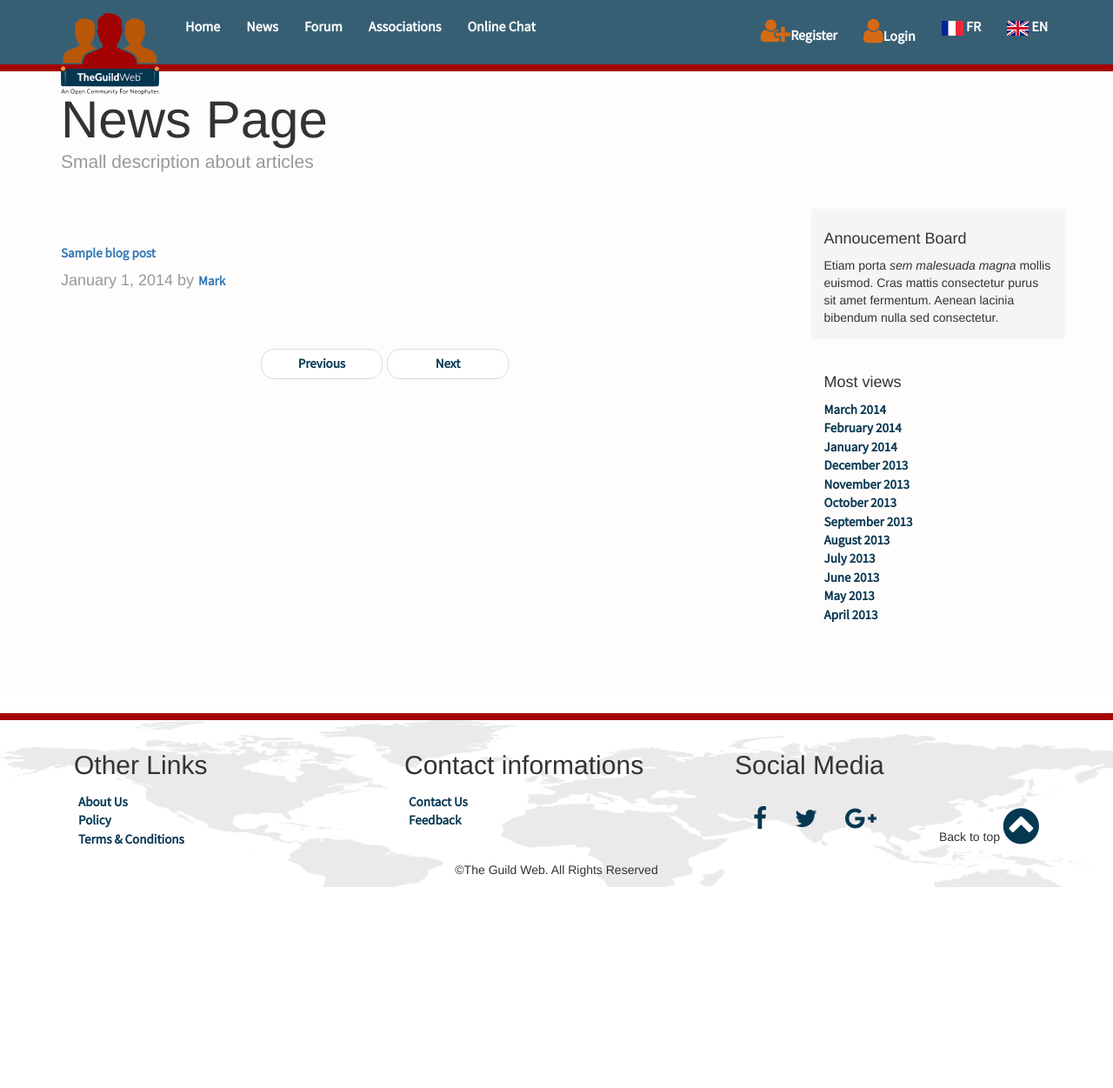
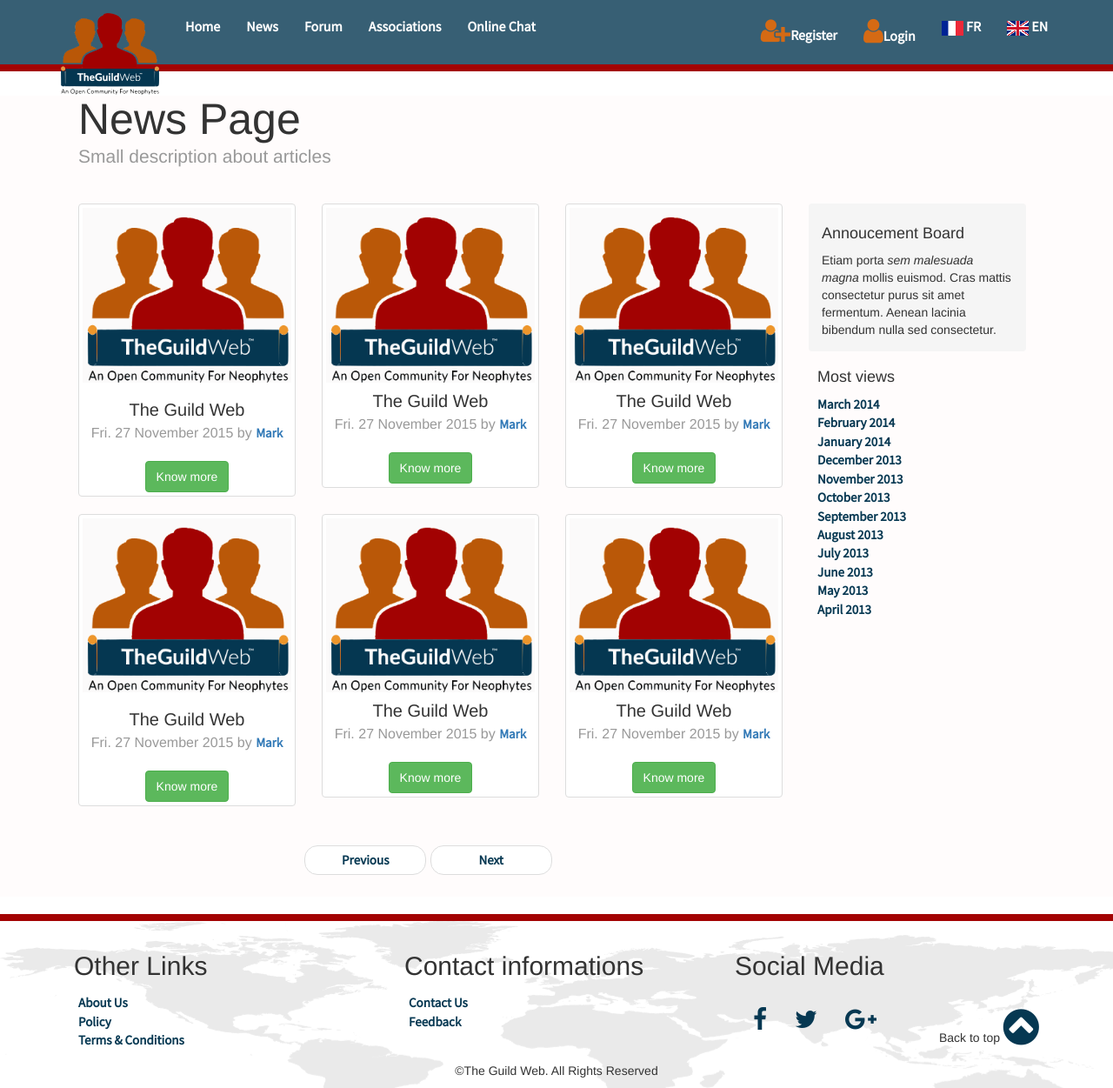
Before and after one commit to ZwaConnection/TheGuildWeb, a Django app: page /news/ in a window 1280 px wide. Shown: the whole page at 87% size. Before the commit the page ends 1020 px from the top, so only its background shows below. Run offline with Django 3.2, Linux system fonts and the light colour scheme; parts of the project's set-up code (start-up, migrations or seed data) failed here and were passed over; some libraries are stand-ins or nearby versions.

Commit message:
News page design

```diff
--- a/TheGuildWeb/settings.py
+++ b/TheGuildWeb/settings.py
@@ -25,7 +25,7 @@ SECRET_KEY = 'd&yiuzv@zlxdd_3i((s=1d$9w+885(y0yfor&7sj^50g)w&2&z'
 # SECURITY WARNING: don't run with debug turned on in production!
 DEBUG = True
 
-ALLOWED_HOSTS = []
+ALLOWED_HOSTS = ["192.168.0.12"]
 
 
 # Application definition
--- a/apps/main/static/css/custom.css
+++ b/apps/main/static/css/custom.css
@@ -75,7 +75,6 @@ a-color li{
     transform: scale(1.05);
   }
   #menu a:focus,
-  #menu a:active,
   #menu a:active {
       color: black;
       background-color: #0676b0;
@@ -188,13 +187,12 @@ a-color li{
  */
 
 .blog-header {
-  padding-top: 75px;
   padding-bottom: 20px;
 }
 .blog-title {
   margin-top: 30px;
   margin-bottom: 0;
-  font-size: 60px;
+  font-size: 50px;
   font-weight: normal;
 }
 .blog-description {
@@ -206,14 +204,14 @@ a-color li{
  */
 
 .blog-main {
-  font-size: 18px;
+  font-size: 16px;
   line-height: 1.5;
 }
 
 /* Sidebar modules for boxing content */
 .sidebar-module {
-  padding: 15px;
-  margin: 0 -15px 15px;
+  padding: 10px;
+
 }
 .sidebar-module-inset {
   padding: 15px;
@@ -247,15 +245,16 @@ a-color li{
 }
 .blog-post-title {
   margin-bottom: 5px;
-  font-size: 40px;
+  font-size: 20px;
 }
 .blog-post-meta {
   margin-bottom: 20px;
   color: #999;
 }
 /*Article Design*/
-.article{
-    margin-top:100px;
+.body{
+    margin-top:110px;
     padding-left: 80px;
-    padding-right: 130px;
+    padding-right: 100px;
+    margin-left: 10px;
   }
--- a/apps/main/templates/app/news.html
+++ b/apps/main/templates/app/news.html
@@ -1,9 +1,9 @@
 {% extends 'app/base.html' %}
-
+{% load staticfiles%}
 {% block title %}News{% endblock %}
 
 {% block content %}
-<div class="container">
+<div class="body">
 
      <div class="blog-header">
        <h1 class="blog-title">News Page</h1>
@@ -12,15 +12,59 @@
 
      <div class="row">
 
-       <div class="col-sm-8 blog-main">
-
-         <div class="blog-post">
-           <h2 class="blog-post-title"><a href="{%url 'main:article_page'%}">Sample blog post</a></h2>
-           <p class="blog-post-meta">January 1, 2014 by <a href="#">Mark</a></p>
-
-
-         </div><!-- /.blog-post -->
-
+       <div class="col-sm-9 blog-main">
+    <div class="row text-center">
+   <div class="col-sm-4">
+     <div class="thumbnail">
+       <img src="{%static "img/logo.png"%}" alt="" width="400" height="300">
+       <h2 class="blog-post-title">The Guild Web</h2>
+       <p class="blog-post-meta">Fri. 27 November 2015 by <a href="#">Mark</a></p>
+       <button class="btn btn-success"><a href="{%url 'main:article_page'%}"></a>Know more</button>
+     </div>
+   </div>
+   <div class="col-sm-4">
+   <div class="thumbnail">
+     <img src="{%static "img/logo.png"%}" alt="" width="400" height="300">
+     <h4 class="blog-post-title">The Guild Web</h4>
+     <p class="blog-post-meta">Fri. 27 November 2015 by <a href="#">Mark</a></p>
+     <button class="btn btn-success"><a href="{%url 'main:article_page'%}"></a>Know more</button>
+   </div>
+ </div>
+ <div class="col-sm-4">
+ <div class="thumbnail">
+   <img src="{%static "img/logo.png"%}" alt="" width="400" height="300">
+   <h4 class="blog-post-title">The Guild Web</h4>
+   <p class="blog-post-meta">Fri. 27 November 2015 by <a href="#">Mark</a></p>
+   <button class="btn btn-success"><a href="{%url 'main:article_page'%}"></a>Know more</button>
+ </div>
+</div>
+ </div>
+ <div class="row text-center">
+<div class="col-sm-4">
+  <div class="thumbnail">
+    <img src="{%static "img/logo.png"%}" alt="" width="400" height="300">
+    <h2 class="blog-post-title">The Guild Web</h2>
+    <p class="blog-post-meta">Fri. 27 November 2015 by <a href="#">Mark</a></p>
+    <button class="btn btn-success"><a href="{%url 'main:article_page'%}"></a>Know more</button>
+  </div>
+</div>
+<div class="col-sm-4">
+<div class="thumbnail">
+  <img src="{%static "img/logo.png"%}" alt="" width="400" height="300">
+  <h4 class="blog-post-title">The Guild Web</h4>
+  <p class="blog-post-meta">Fri. 27 November 2015 by <a href="#">Mark</a></p>
+  <button class="btn btn-success"><a href="{%url 'main:article_page'%}"></a>Know more</button>
+</div>
+</div>
+<div class="col-sm-4">
+<div class="thumbnail">
+<img src="{%static "img/logo.png"%}" alt="" width="400" height="300">
+<h4 class="blog-post-title">The Guild Web</h4>
+<p class="blog-post-meta">Fri. 27 November 2015 by <a href="#">Mark</a></p>
+<button class="btn btn-success"><a href="{%url 'main:article_page'%}"></a>Know more</button>
+</div>
+</div>
+</div>
          <nav>
            <ul class="pager">
              <li><a href="#">Previous</a></li>
@@ -30,7 +74,7 @@
 
        </div><!-- /.blog-main -->
 
-       <div class="col-sm-3 col-sm-offset-1 blog-sidebar">
+       <div class="col-md-3  blog-sidebar">
          <div class="sidebar-module sidebar-module-inset">
            <h4>Annoucement Board</h4>
            <p>Etiam porta <em>sem malesuada magna</em> mollis euismod. Cras mattis consectetur purus sit amet fermentum. Aenean lacinia bibendum nulla sed consectetur.</p>
--- a/apps/main/templates/association/register.html
+++ b/apps/main/templates/association/register.html
@@ -7,7 +7,7 @@
 
 {% block content %}
 
-<div class="container">
+<div class="body">
 <div class="row">
   <div class="col-md-8">
     <div class="page-header">
--- a/apps/main/templates/member/register.html
+++ b/apps/main/templates/member/register.html
@@ -3,7 +3,7 @@
 {% block title %}Register{% endblock %}
 
 {% block content %}
-<div class="container">
+<div class="body">
     <div class="row">
       <div class="col-md-8">
         <div class="page-header">
```
Also changed, not shown: apps/main/templates/app/article_page.html (+2 -26 lines).
